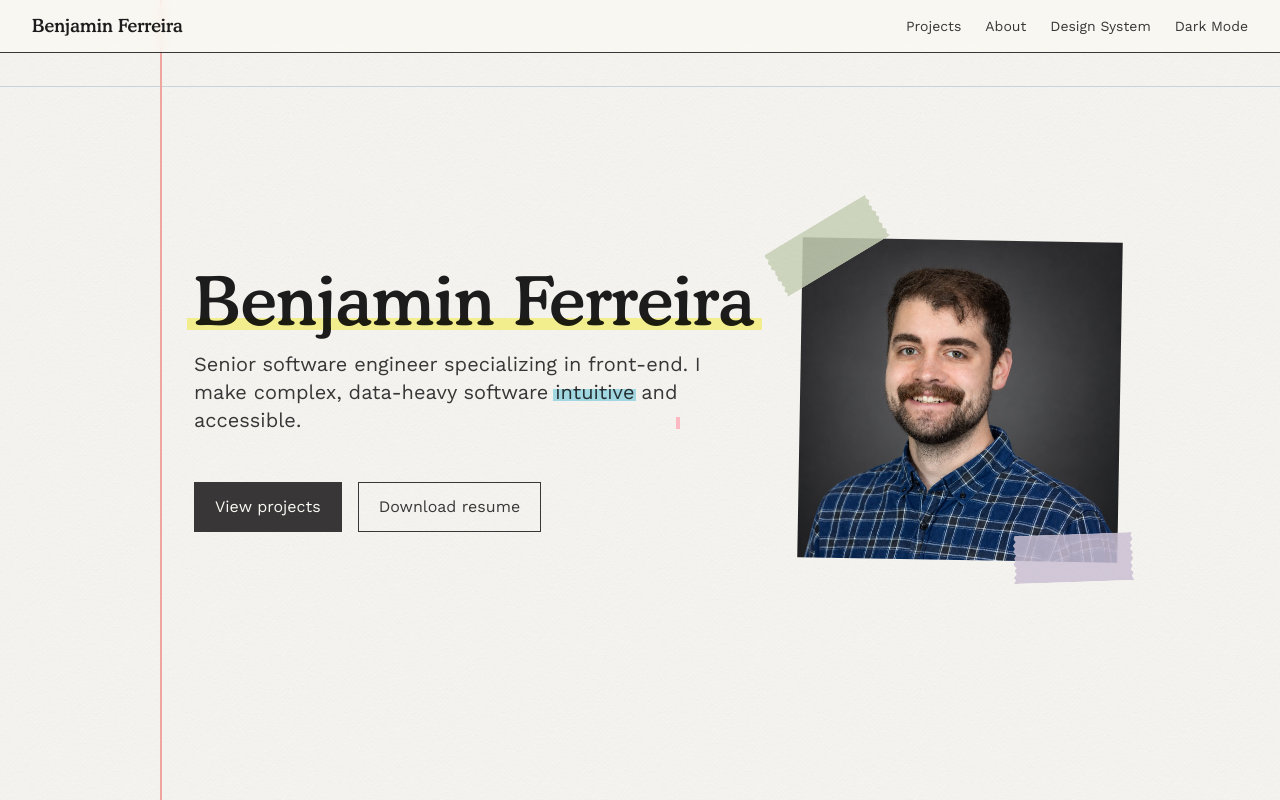
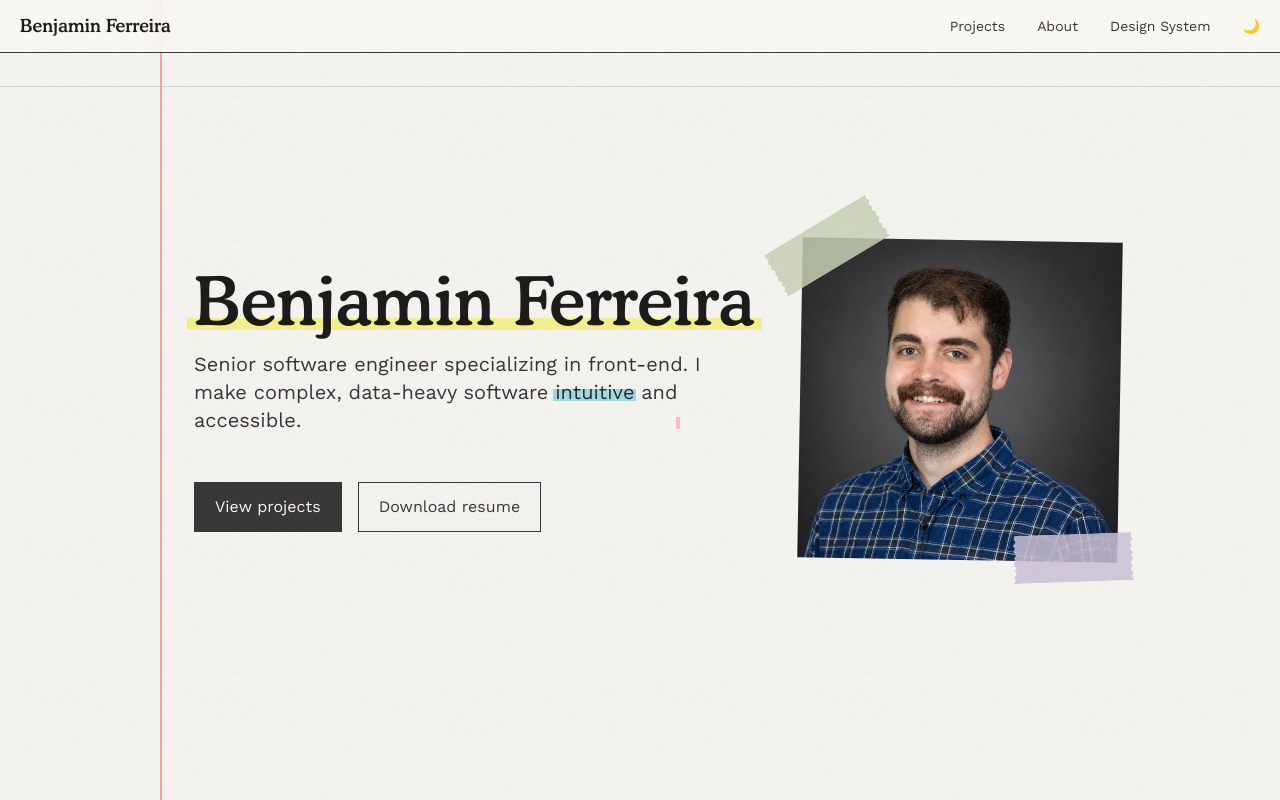
Before and after one commit to benjaminferreira/benjaminferreira.dev, a Next.js app: page / in a window 1280 px wide. Shown: the top 800 px of the page. Built offline with nearby package versions, Linux system fonts and the light colour scheme.

Commit message:
Navbar - Tweaking button padding to better match focus highlight

```diff
--- a/src/components/Navbar.tsx
+++ b/src/components/Navbar.tsx
@@ -8,15 +8,16 @@
 import Link from "next/link";
 
 /**
- * Nav items/locations
+ * Nav links (non-title/icons)
  */
-const navItems = [
+const navLinks = [
 	{ label: "Projects", href: "#projects" },
 	{ label: "About", href: "#about" },
 	{ label: "Design System", href: "/sandbox" }, // TODO: update with real page
 ];
 
-const linkClasses = "text-sm text-ink hover:text-pen-shinkai focus-visible:text-pen-shinkai active:text-charcoal";
+const linkClasses =
+	"text-sm px-4 py-2.5 text-ink hover:text-pen-shinkai focus-visible:text-pen-shinkai active:text-charcoal";
 
 /**
  * TODO
@@ -26,16 +27,16 @@ const linkClasses = "text-sm text-ink hover:text-pen-shinkai focus-visible:text-
  */
 export default function Navbar() {
 	return (
-		<header className="fixed top-0 left-0 right-0 z-50 backdrop-blur-xs bg-paper/70 border-b border-ink">
-			<nav className="flex items-center justify-between px-5 py-3 md:px-8">
+		<header className="fixed top-0 left-0 right-0 h-13.25 z-50 px-1 backdrop-blur-xs bg-paper/70 border-b border-ink">
+			<nav className="flex items-center justify-between h-full">
 				<Link
 					href="/"
-					className="font-heading text-lg text-charcoal hover:opacity-80"
+					className="font-heading text-lg text-charcoal px-4 py-2"
 				>
 					Benjamin Ferreira
 				</Link>
-				<ul className="flex items-center gap-6">
-					{navItems.map((item) => (
+				<ul className="flex items-center">
+					{navLinks.map((item) => (
 						<li key={item.href}>
 							{item.href.startsWith("#") ? (
 								<a
@@ -60,7 +61,7 @@ export default function Navbar() {
 							type="button"
 							className={linkClasses}
 						>
-							Dark Mode
+							🌙
 						</button>
 					</li>
 				</ul>
```
